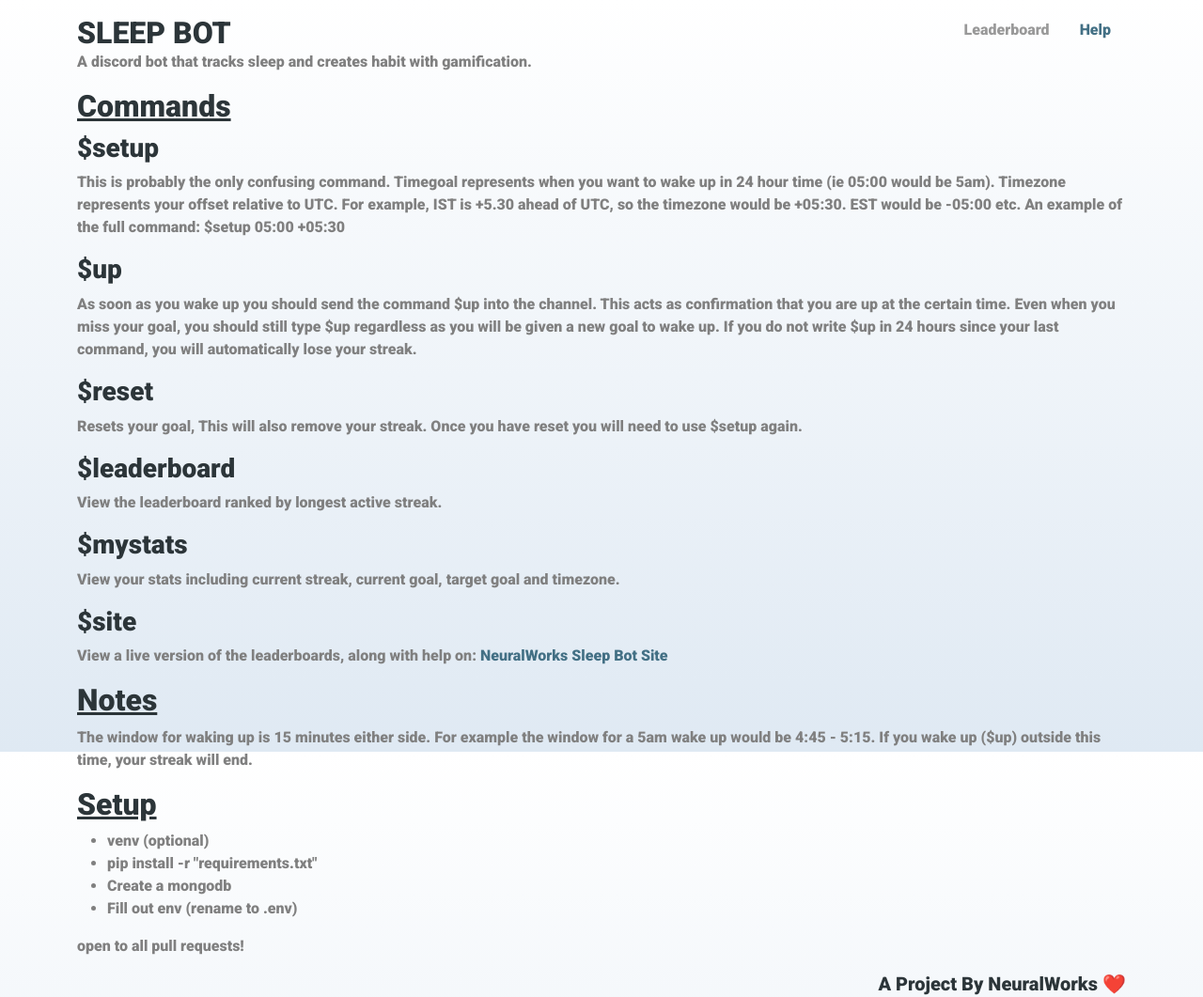
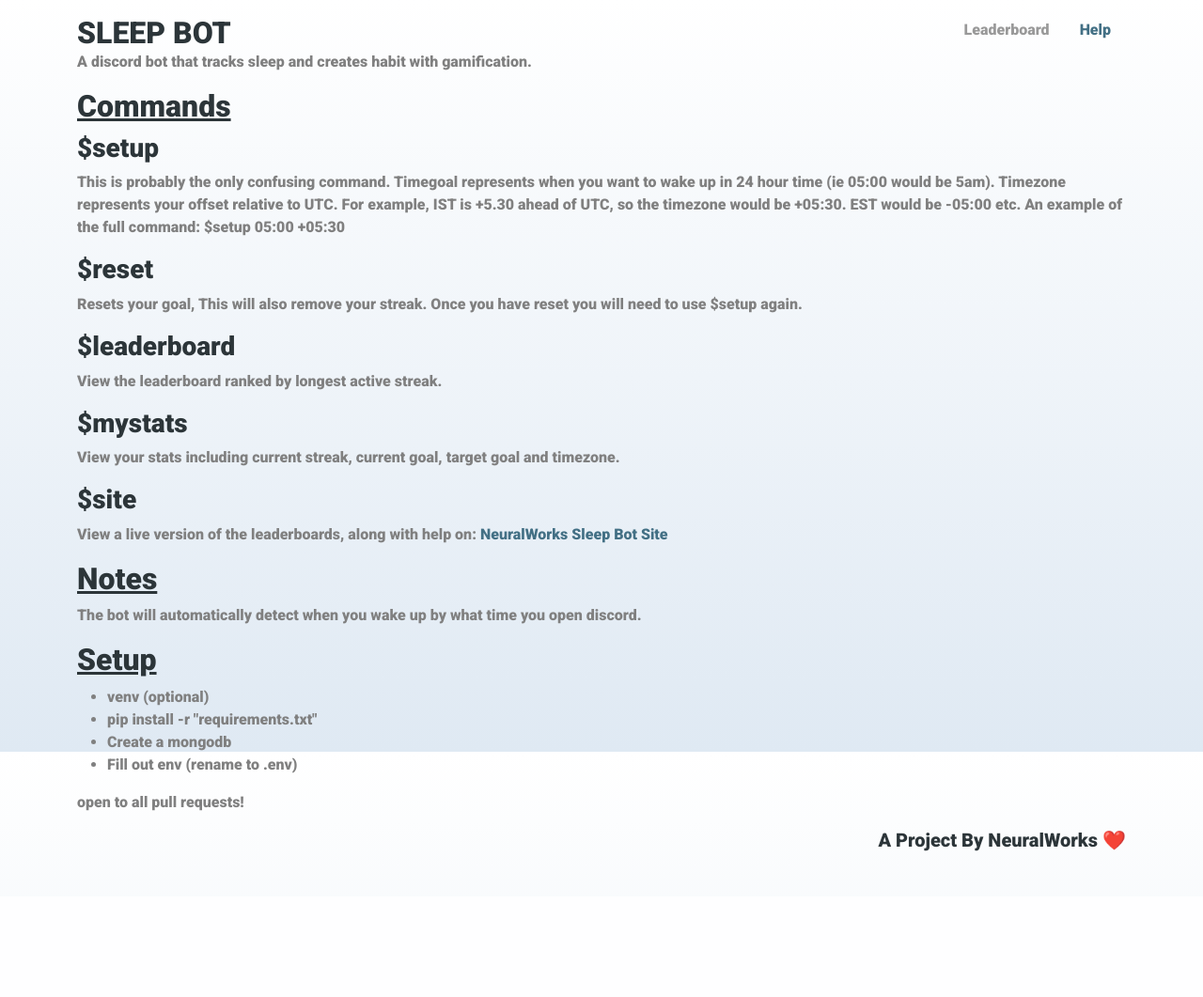
Before and after one commit to NeuralWorksAI/Sleep-Bot, a Flask app: page /help in a window 1280 px wide. Shown: the top 1061 px of the page at 94% size. After the commit the page ends 906 px from the top, so only its background shows below. Run offline with Flask 2, Linux system fonts and the light colour scheme; some libraries are stand-ins or nearby versions.

Commit message:
command change

```diff
--- a/templates/help.html
+++ b/templates/help.html
@@ -12,8 +12,6 @@
 <h2 id="docs"><u>Commands</u></h2>
 <h3 id="-setup-timegoal-hh-mm-timezone-hh-mm-">$setup <timegoal [HH:MM]> <timezone [+/-HH:MM]></h3>
 <p>This is probably the only confusing command. Timegoal represents when you want to wake up in 24 hour time (ie 05:00 would be 5am). Timezone represents your offset relative to UTC. For example, IST is +5.30 ahead of UTC, so the timezone would be +05:30. EST would be -05:00 etc. An example of the full command: <strong>$setup 05:00 +05:30</strong> </p>
-<h3 id="-up">$up</h3>
-<p>As soon as you wake up you should send the command $up into the channel. This acts as confirmation that you are up at the certain time. Even when you miss your goal, you should still type $up regardless as you will be given a new goal to wake up. If you do not write $up in 24 hours since your last command, you will automatically lose your streak.  </p>
 <h3 id="-reset">$reset</h3>
 <p>Resets your goal, This will also remove your streak. Once you have reset you will need to use $setup again.</p>
 <h3 id="-leaderboard">$leaderboard</h3>
@@ -23,7 +21,7 @@
 <h3 id="-site">$site</h3>
 <p>View a live version of the leaderboards, along with help on: <a href="https://nw-sleep-bot.herokuapp.com/">NeuralWorks Sleep Bot Site</a>  </p>
 <h2 id="-notes"><u>Notes</u></h2>
-<p>The window for waking up is 15 minutes either side. For example the window for a 5am wake up would be 4:45 - 5:15. If you wake up ($up) outside this time, your streak will end.</p>
+<p>The bot will automatically detect when you wake up by what time you open discord.</p>
 <h2 id="setup"><u>Setup</u></h2>
 <ul>
 <li>venv (optional)</li>
```
